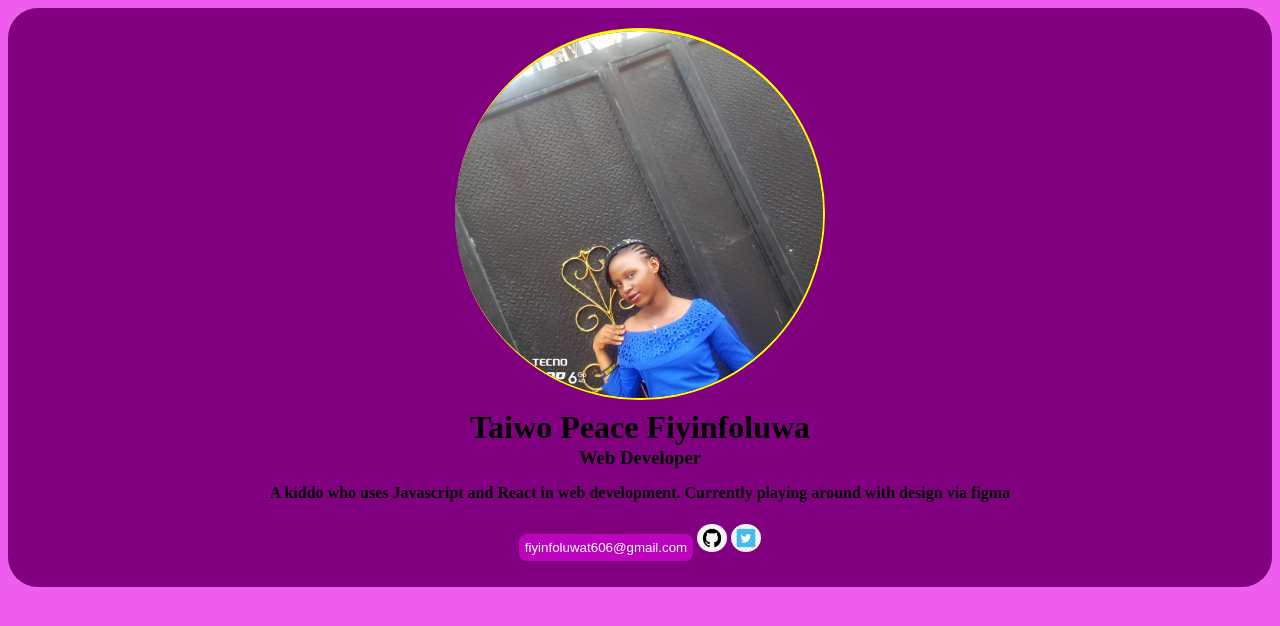
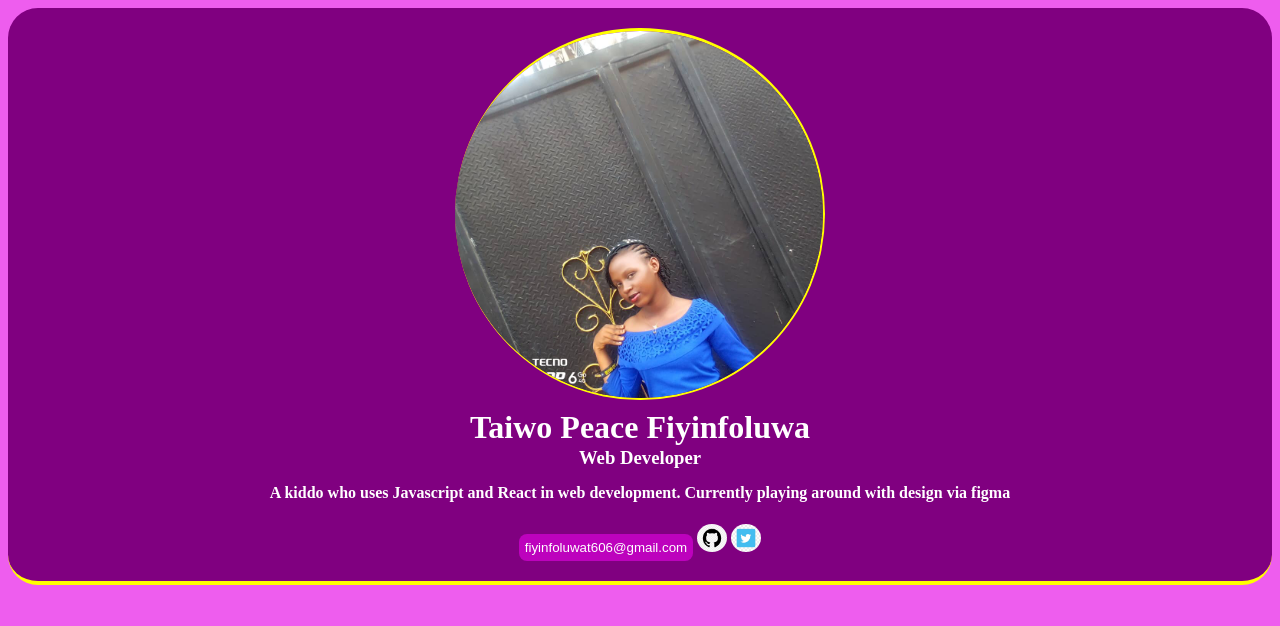
Before and after one commit to Developerfiyin/Assignment2, a plain HTML site: page index.html in a window 1280 px wide. Drawn offline with Linux system fonts and the light colour scheme.

Commit message:
updated style.css

```diff
--- a/style.css
+++ b/style.css
@@ -6,7 +6,9 @@ body {
   padding: 20px;
   background-color: purple;
   border-radius: 30px;
-  border-bottom: 6px solid purple;
+  border-bottom: 4px solid yellow;
+  color: white;
+  text-decoration: none;
 }
 div.clr {
   line-height: 10px;
@@ -16,7 +18,7 @@ img {
   width: 30px;
   justify-content: center;
   background-color: purple;
-  line-break: 30%;
+  gap: 30%;
   color: purple;
 }
 .center {
```
